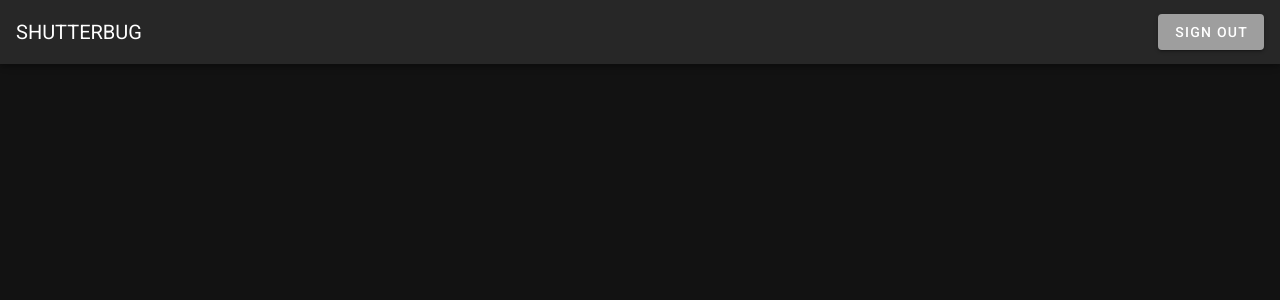
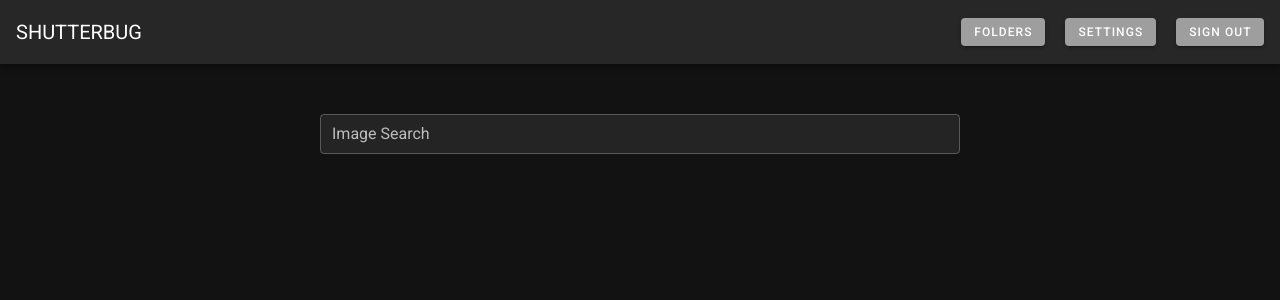
Before and after one commit to KyleAHinton/ShutterBug, a Vue app in the folder shutterbug/: page / in a window 1280 px wide. Shown: the top 300 px of the page. Built offline with nearby package versions, Linux system fonts and the light colour scheme.

Commit message:
Addition of Searchbar Application, Navbar Buttons, necessary styling

```diff
--- a/shutterbug/src/App.vue
+++ b/shutterbug/src/App.vue
@@ -2,18 +2,21 @@
   <v-app>
     <v-main>
       <Navbar />
+      <Searchbar />
     </v-main>
   </v-app>
 </template>
 
 <script>
 import Navbar from "./components/Navbar";
+import Searchbar from "./components/Searchbar"
 
 export default {
   name: "App",
 
   components: {
-    Navbar
+    Navbar,
+    Searchbar
   },
 
   data: () => ({
--- a/shutterbug/src/components/Navbar.vue
+++ b/shutterbug/src/components/Navbar.vue
@@ -4,8 +4,16 @@
             <v-toolbar-title class="text-uppercase white--text">
                 <span>Shutterbug</span>
             </v-toolbar-title>
-            <v-spacer></v-spacer>
-            <v-btn color="grey">
+            <v-spacer>
+            </v-spacer>
+
+            <v-btn color="grey" class="btn" small>
+                <span>Folders</span>
+            </v-btn>
+            <v-btn color="grey" class="btn" small>
+                <span>Settings</span>
+            </v-btn>
+            <v-btn color="grey" class="btn" small>
                 <span>Sign Out</span>
             </v-btn>
         </v-toolbar>
@@ -17,3 +25,9 @@ export default {
 
 }
 </script>
+
+<style scoped>
+.btn{
+    margin-left: 20px;
+}
+</style>
--- /dev/null
+++ b/shutterbug/src/components/Searchbar.vue
@@ -0,0 +1,30 @@
+<template>
+    <div class="searchbar">
+        <v-text-field
+        v-model="title"
+        label="Image Search"
+        clearable
+        outlined
+        dense
+        filled
+        hint="Descriptive words or key words for images."
+        >
+        </v-text-field>
+    </div>
+</template>
+
+<script>
+export default {
+
+}
+</script>
+
+<style scoped>
+.searchbar{
+    width: 50%;
+    position: absolute;
+    transform: translateY(50%);
+    transform: translateX(50%);
+    margin-top: 50px
+}
+</style>
```
